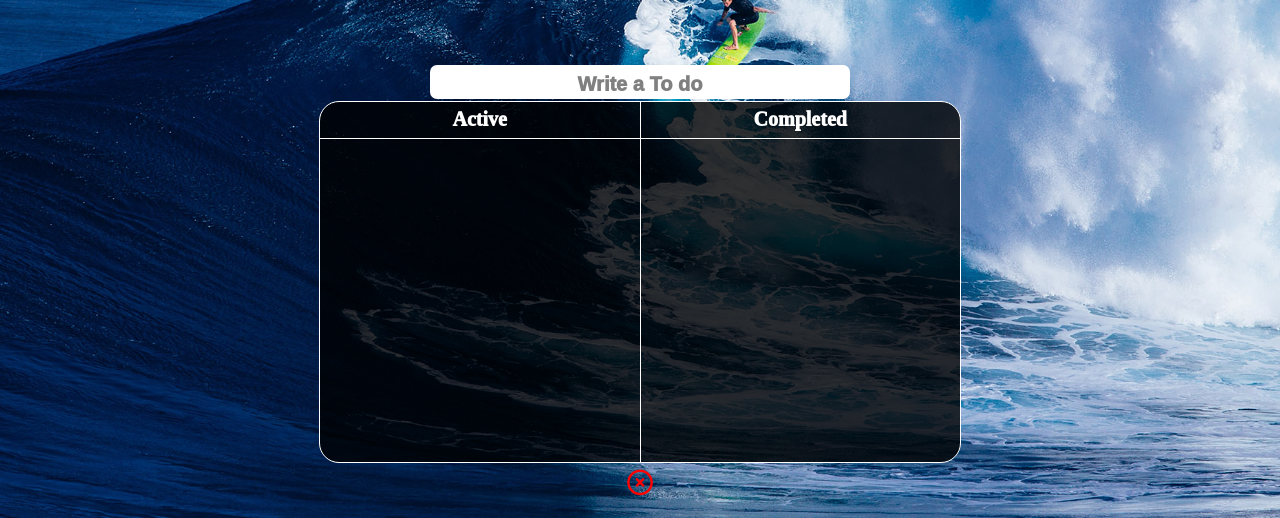
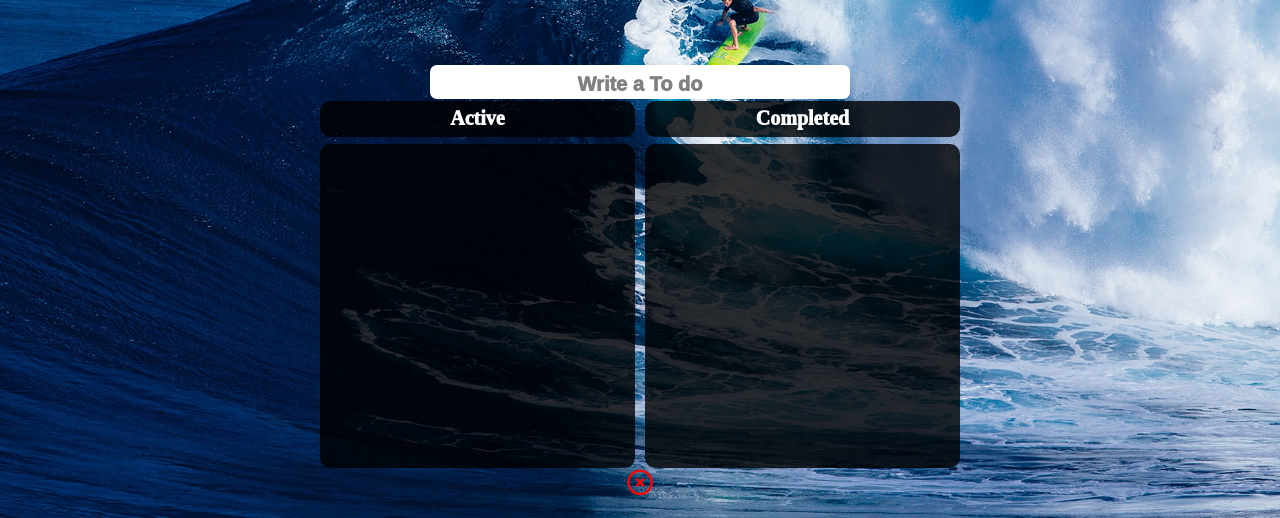
Before and after one commit to erickim147/momentum_alone_eric, a plain HTML site: page index.html in a window 1280 px wide. Both pictures are taken after a click on the element "Click on the Todo-List!". Shown: the part 282-800 px from the top of the page. Drawn offline with Linux system fonts and the light colour scheme.

Commit message:
update_21.01.07 Finish-3

```diff
--- a/css/component/todolis.css
+++ b/css/component/todolis.css
@@ -48,8 +48,6 @@
   height: 45%;
   bottom: 55px;
   border-radius: 20px;
-  border: solid white 1px;
-  background-color: rgba(0, 0, 0, 0.8);
 }
 /* toto-total box */
 
@@ -86,11 +84,13 @@
   display: flex;
   justify-content: center;
   align-items: center;
+  border-radius: 10px;
+  margin-right: 5px;
+  margin-bottom: 5px;
   width: 50%;
   height: 100%;
-  border-right: solid white 1px;
-  border-bottom: solid white 1px;
   font-size: 20px;
+  background-color: rgba(0, 0, 0, 0.8);
   color: var(--white);
   font-weight: var(--weight);
 }
@@ -98,10 +98,13 @@
   display: flex;
   justify-content: center;
   align-items: center;
+  border-radius: 10px;
+  margin-left: 5px;
+  margin-bottom: 5px;
   width: 50%;
   height: 100%;
-  border-bottom: solid white 1px;
   font-size: 20px;
+  background-color: rgba(0, 0, 0, 0.8);
   color: var(--white);
   font-weight: var(--weight);
 }
@@ -122,11 +125,18 @@
   height: 90%;
 }
 .pending_list {
+  border-radius: 10px;
+  background-color: rgba(0, 0, 0, 0.8);
+  margin-right: 5px;
+  margin-top: 5px;
   width: 50%;
   height: 100%;
-  border-right: solid white 1px;
 }
 .success_list {
+  border-radius: 10px;
+  background-color: rgba(0, 0, 0, 0.8);
+  margin-left: 5px;
+  margin-top: 5px;
   width: 50%;
   height: 100%;
 }
```
